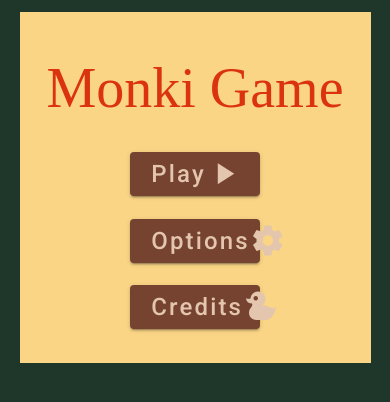
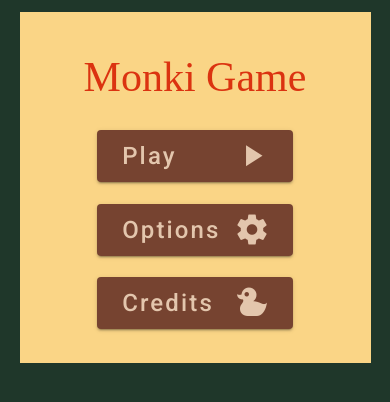
Before and after one commit to LiathHelvetica/MonkiGame, a Nuxt app in the folder MonkiGame/: page / in a window 390 px wide. Shown: the top 402 px of the page. Built offline with nearby package versions, Linux system fonts and the light colour scheme.

Commit message:
made the app a little bit responsive

```diff
--- a/MonkiGame/assets/styles.scss
+++ b/MonkiGame/assets/styles.scss
@@ -25,3 +25,15 @@
 .clickable {
   cursor: pointer;
 }
+
+.title-font {
+  font-size: 56px;
+}
+
+.title-font.xs {
+  font-size: 42px;
+}
+
+.round-info-font {
+  font-size: 24px;
+}
--- a/MonkiGame/components/BetweenRounds.vue
+++ b/MonkiGame/components/BetweenRounds.vue
@@ -1,10 +1,8 @@
 <template>
   <div class="container text">
     <div class="text-center">
-      <div :style="{ 'font-size': '56px' }" class="african">
-        Round {{ gameOptions.roundIndex }}
-      </div>
-      <div v-if="gameOptions.roundIndex !== 1">
+      <div class="african title-font">Round {{ gameOptions.roundIndex }}</div>
+      <div v-if="gameOptions.roundIndex !== 1" class="african subtitle">
         Good job on the previous round, king
       </div>
     </div>
@@ -12,13 +10,10 @@
       <div class="first-piece center-vertically">
         <v-icon class="text" large>mdi-clock</v-icon>
       </div>
-      <div :style="{ 'font-size': '24px' }" class="second-piece african">
+      <div class="second-piece african round-info-font">
         Time for memorising
       </div>
-      <div
-        :style="{ 'font-size': '24px' }"
-        class="third-piece full-center african"
-      >
+      <div class="third-piece full-center african round-info-font">
         {{ timeToSeconds(gameOptions.phase1Time) }}
       </div>
     </div>
@@ -26,13 +21,10 @@
       <div class="first-piece center-vertically">
         <v-icon class="text" large>mdi-checkbox-multiple-blank</v-icon>
       </div>
-      <div :style="{ 'font-size': '24px' }" class="second-piece african">
+      <div class="second-piece african round-info-font">
         Number of tiles to memorise
       </div>
-      <div
-        :style="{ 'font-size': '24px' }"
-        class="third-piece full-center african"
-      >
+      <div class="third-piece full-center african round-info-font">
         {{ gameOptions.tilesNumber }}
       </div>
     </div>
@@ -94,4 +86,7 @@ export default {
 .center-vertically
   display: flex
   align-items: center
+
+.subtitle
+  font-size: 12px
 </style>
--- a/MonkiGame/components/Credits.vue
+++ b/MonkiGame/components/Credits.vue
@@ -1,5 +1,5 @@
 <template>
-  <div class="container pa-3 app-text">
+  <div :class="{ xs: $vuetify.breakpoint.xs }" class="container pa-3 app-text">
     <div class="african text-center pb-2">
       Game inspired by Primate Research Institute of Kyoto University and their
       research on cognitive capabilities of chimpanzees
@@ -37,7 +37,7 @@
         ></div>
       </div>
     </div>
-    <v-btn large class="button" @click="emitOnGoBack"
+    <v-btn :large="!$vuetify.breakpoint.xs" class="button" @click="emitOnGoBack"
       >Back<v-icon large>mdi-undo-variant</v-icon></v-btn
     >
   </div>
@@ -99,4 +99,7 @@ export default {
   width: 100%
   height: 50%
   justify-content: space-evenly
+
+.app-text.xs
+  font-size: 8px
 </style>
--- a/MonkiGame/components/GameOver.vue
+++ b/MonkiGame/components/GameOver.vue
@@ -1,7 +1,10 @@
 <template>
   <div class="container text">
     <div>
-      <div :style="{ 'font-size': '56px' }" class="text-center african">
+      <div
+        :class="{ xs: $vuetify.breakpoint.xs }"
+        class="text-center african title-font"
+      >
         Game Over
       </div>
       <div class="text-center african">
--- a/MonkiGame/components/MainMenu.vue
+++ b/MonkiGame/components/MainMenu.vue
@@ -1,19 +1,19 @@
 <template>
   <div class="container">
-    <div :style="{ 'font-size': '56px' }" class="african app-text">
+    <div
+      :class="{ xs: $vuetify.breakpoint.xs }"
+      class="african app-text title-font text-center"
+    >
       Monki Game
     </div>
-    <v-btn class="button" large @click="$emit('play-clicked')"
-      ><div>Play</div>
-      <v-icon large>mdi-play</v-icon></v-btn
-    >
-    <v-btn class="button" large @click="$emit('options-clicked')"
-      ><div>Options</div>
-      <v-icon large>mdi-cog</v-icon></v-btn
-    >
-    <v-btn class="button" large @click="$emit('credits-clicked')"
-      ><div>Credits</div>
-      <v-icon large>mdi-duck</v-icon></v-btn
+    <v-btn
+      v-for="button in buttons"
+      :key="button.text"
+      class="button"
+      x-large
+      @click="button.click()"
+      ><div>{{ button.text }}</div>
+      <v-icon large>{{ button.icon }}</v-icon></v-btn
     >
   </div>
 </template>
@@ -21,6 +21,33 @@
 <script>
 export default {
   name: 'MainMenu',
+  data() {
+    return {
+      buttons: [
+        {
+          click: () => {
+            this.$emit('play-clicked')
+          },
+          icon: 'mdi-play',
+          text: 'Play',
+        },
+        {
+          click: () => {
+            this.$emit('options-clicked')
+          },
+          icon: 'mdi-cog',
+          text: 'Options',
+        },
+        {
+          click: () => {
+            this.$emit('credits-clicked')
+          },
+          icon: 'mdi-duck',
+          text: 'Credits',
+        },
+      ],
+    }
+  },
 }
 </script>
 
@@ -35,5 +62,5 @@ export default {
   height: 100%
 
 .button
-  width: 40%
+  width: 60%
 </style>
```
